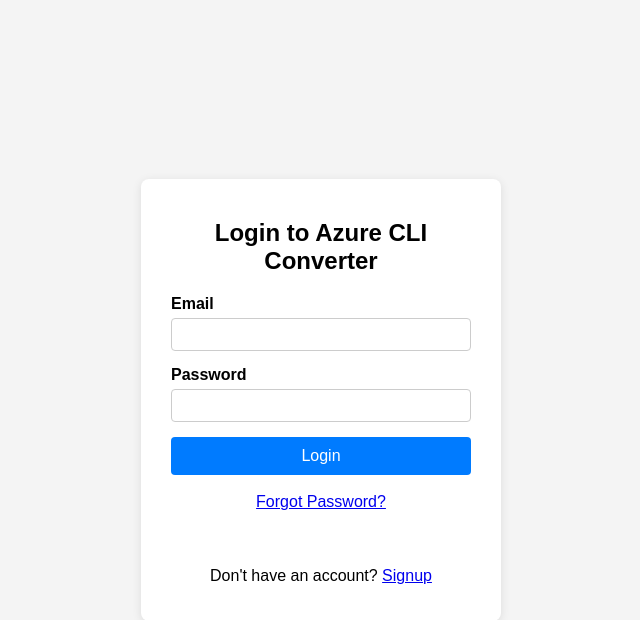
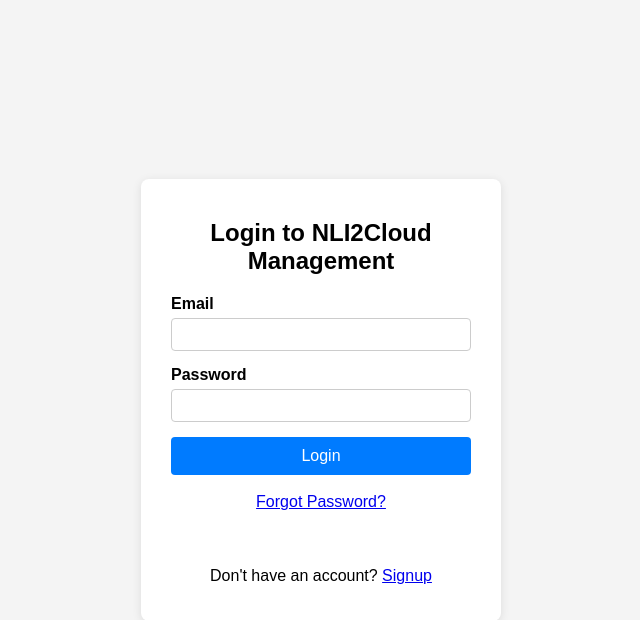
Before and after one commit to KehindeBello/NLP2AzureCLI, a Flask app: page /login in a window 1280 px wide. Shown: the top 620 px of the page, without its empty margins (319-959 px from the left). Run offline with Flask 3, Linux system fonts and the light colour scheme.

Commit message:
Update login.html

```diff
--- a/templates/login.html
+++ b/templates/login.html
@@ -3,12 +3,12 @@
 <head>
     <meta charset="UTF-8">
     <meta name="viewport" content="width=device-width, initial-scale=1.0">
-    <title>Login - Azure CLI Converter</title>
+    <title>Login - Cloud Management</title>
     <link rel="stylesheet" href="/static/login.css">
 </head>
 <body>
     <div class="login-container">
-        <h2>Login to Azure CLI Converter</h2>
+        <h2>Login to NLI2Cloud Management</h2>
         <form id="loginForm">
             <div class="input-group">
                 <label for="email">Email</label>
```
